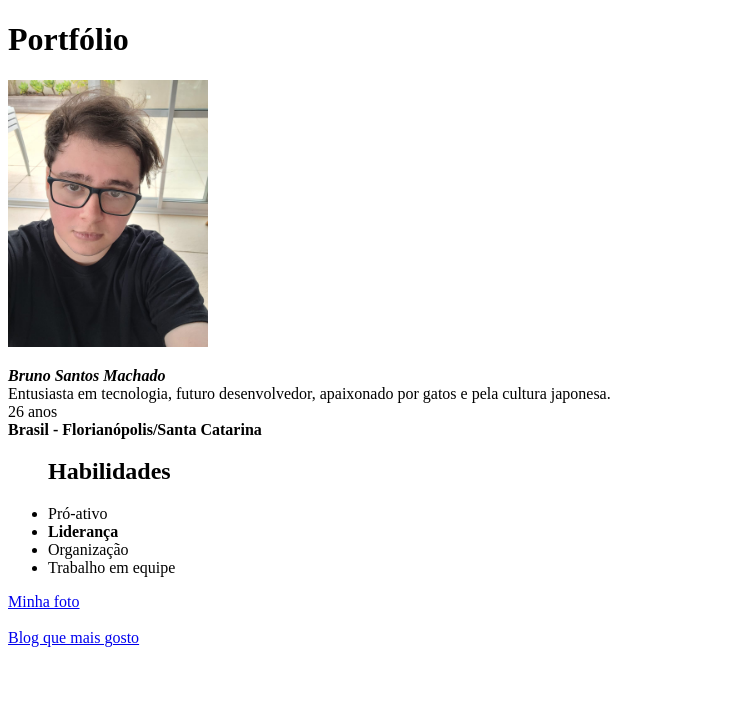
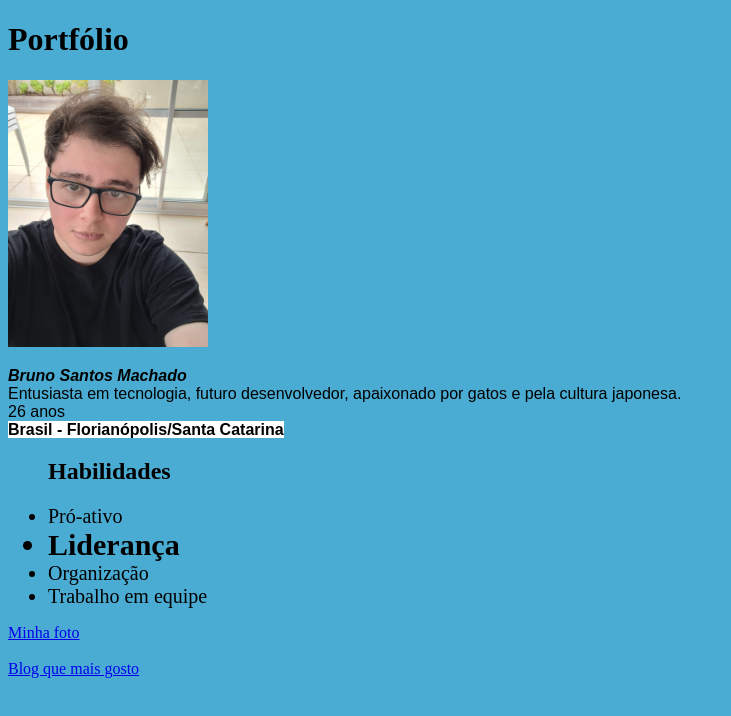
Before and after one commit to brunosm97/brunosm97.github.io, a plain HTML site: page index.html in a window 1280 px wide. Shown: the whole page, without its empty margins (0-731 px from the left). Drawn offline with Linux system fonts and the light colour scheme.

Commit message:
adiciona css no portfolio

```diff
--- a/index.html
+++ b/index.html
@@ -5,6 +5,7 @@
     <meta http-equiv="X-UA-Compatible" content="IE=edge">
     <meta name="viewport" content="width=device-width, initial-scale=1.0">
     <title>Meu portfólio</title>
+    <link rel="stylesheet" type="text/css" href="style.css">
 </head>
 <body>
 
@@ -18,15 +19,15 @@
         <br>
         26 anos
         <br>
-        <strong>Brasil - Florianópolis/Santa Catarina</strong>
+        <strong class="cidade">Brasil - Florianópolis/Santa Catarina</strong>
     </p>
 
     <ul>
         <h2>Habilidades</h2>
-        <li>Pró-ativo</li>
-        <li><strong>Liderança</strong></li>
-        <li>Organização</li>
-        <li>Trabalho em equipe</li>
+        <li class="hab1">Pró-ativo</li>
+        <li class="hab2"><strong>Liderança</strong></li>
+        <li class="hab3">Organização</li>
+        <li class="hab4">Trabalho em equipe</li>
     </ul>
 
     <a href="./bruno.jpg">Minha foto</a>
--- /dev/null
+++ b/style.css
@@ -0,0 +1,19 @@
+body {
+    background-color: #4AACD3;
+}
+
+p {
+    font-family: sans-serif;
+}
+
+.cidade {
+    background-color: white;
+}
+
+.hab1, .hab3, .hab4 {
+    font-size: 20px;
+}
+
+.hab2 {
+    font-size: 30px;
+}
```
